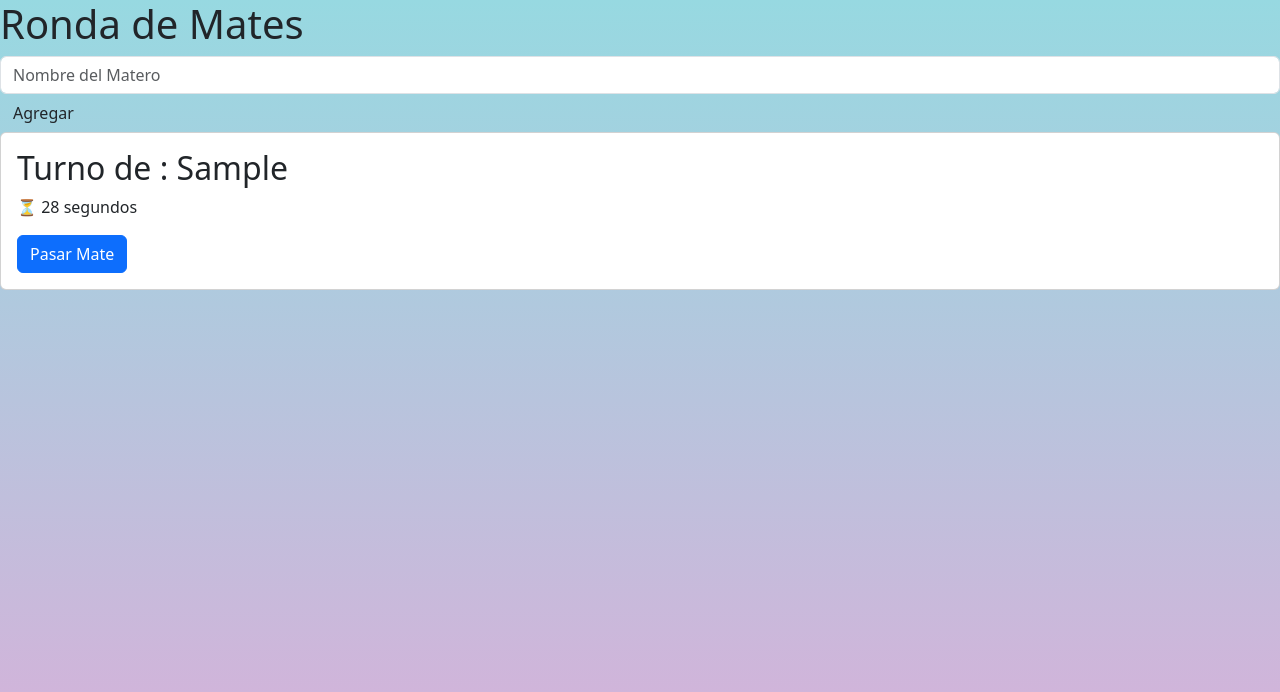
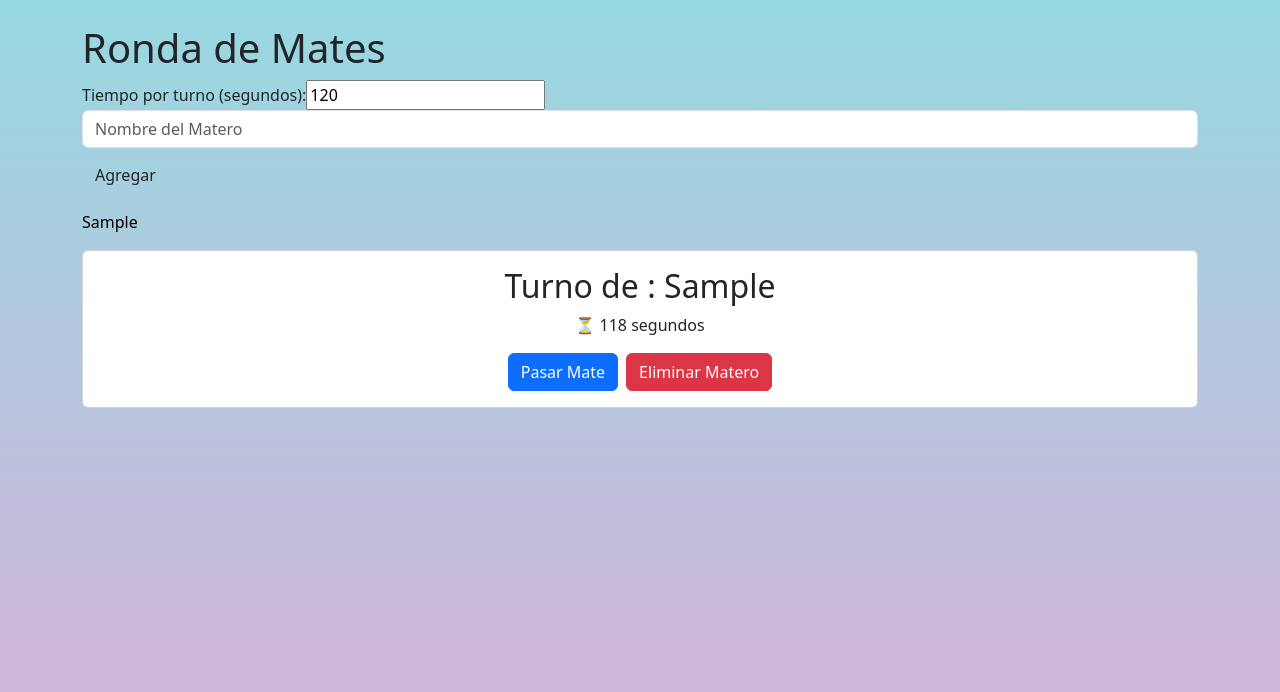
Before and after one commit to BritoAugusto/turnosMate, a React (Vite) app: page / in a window 1280 px wide. Both pictures are taken after typing "Sample" into the empty fields and a click on the button "Agregar". Shown: the top 692 px of the page. Built offline with nearby package versions, Linux system fonts and the light colour scheme.

Commit message:
se agrego una funcion para parsear los objectos json

```diff
--- a/src/App.jsx
+++ b/src/App.jsx
@@ -5,9 +5,9 @@ import MateTurnero from './componentes/MateTurnero.jsx';
 
 function App() {
   return (
-    <>
+    <div className='container mt-4'>
     <MateTurnero/>
-    </>
+    </div>
   )
 }
 
--- a/src/componentes/MateTurnero.jsx
+++ b/src/componentes/MateTurnero.jsx
@@ -2,44 +2,90 @@ import { useEffect, useState, useCallback } from "react";
 import Participantes from "./Participantes";
 import TurnDisplay from "./TurnDisplay";
 
+const getParsedData = (key, defaultValue) => {
+  const storedData = localStorage.getItem(key);
+  try {
+    return storedData ? JSON.parse(storedData) : defaultValue;
+  } catch (e) {
+    console.error(`Error parsing ${key}:`, e);
+    return defaultValue; // fallback to default if parsing fails
+  }
+};
+
 const MateTurnero = () => {
-const [participantes, setParticipantes] = useState([])
-const [turnoActual, setTurnoActual] = useState(0);
-const [tiempoRestante, setTiempoRestante] = useState(30)
-const [tiempoComenzado, setTiempoComenzado] = useState(false)
+  const [participantes, setParticipantes] = useState(()=> getParsedData("participantes", []));
 
-useEffect(()=>{
-    if (tiempoComenzado && tiempoRestante) {
-        const tiempo = setTimeout(()=> setTiempoRestante((prev)=> prev - 1), 1000)
-        return ()=> clearTimeout(tiempo)
-    }else if (tiempoRestante === 0){
-      siguienteTurno()
+  const [turnoActual, setTurnoActual] = useState(getParsedData("turnoActual", 0));
+  const [tiempoPorTurno, setTiempoPorTurno] = useState(getParsedData(localStorage.getItem("tiempoPorTurno"), 120))
+
+  const [tiempoRestante, setTiempoRestante] = useState(tiempoPorTurno);
+  const [tiempoComenzado, setTiempoComenzado] = useState(false);
+
+  useEffect(() => {
+    localStorage.setItem("participantes", JSON.stringify(participantes));
+    localStorage.setItem("turnoActual", JSON.stringify(turnoActual));
+    localStorage.setItem("tiempoPorTurno", JSON.stringify(tiempoPorTurno));
+  }, [participantes, turnoActual, tiempoPorTurno]);
+
+  useEffect(() => {
+    if (tiempoComenzado && tiempoRestante > 0) {
+      const tiempo = setTimeout(
+        () => setTiempoRestante((prev) => prev - 1),
+        1000
+      );
+      return () => clearTimeout(tiempo);
+    }else if (tiempoRestante === 0) {
+        siguienteTurno()
     }
-}, [tiempoRestante, tiempoComenzado])
+  }, [tiempoRestante, tiempoComenzado]);
 
-const agregarMatero = useCallback((nombre)=>{
-    setParticipantes((prev)=> [...prev, nombre]);
-    if(participantes.length === 0) setTiempoComenzado(true);
+  const agregarMatero = (nombre) => {
+      setParticipantes((prev) => [...prev, nombre]);
+      if (participantes.length === 0) setTiempoComenzado(true);
+    }
 
-}, [participantes])
+   const eliminarMatero = (index)=>{
+setParticipantes((prev) =>{
+    const nuevaLista = prev.filter((_, i) => i !== index);
+    if (nuevaLista.length === 0) {
+        setTiempoComenzado(false)
+        setTurnoActual(0)
+    }else if (index === turnoActual){
+        setTurnoActual((prev)=> (prev >= nuevaLista.length  ? 0 : prev))
+    }
+    return nuevaLista;
+   });
+   };
 
-const siguienteTurno = ()=>{
-    setTurnoActual((prev)=> (prev + 1) % participantes.length);
-    setTiempoRestante(30);
+  const siguienteTurno = () => {
+    setTurnoActual((prev) => (prev + 1) % participantes.length);
+    setTiempoRestante(tiempoPorTurno);
     setTiempoComenzado(true);
-}
+  };
 
-  return <div>
-    <h1>Ronda de Mates</h1>
-    <Participantes agregarMatero={agregarMatero}/>
-    {participantes.length > 0 && (
+  return (
+    <div>
+      <h1>Ronda de Mates</h1>
+      <label>
+        Tiempo por turno (segundos):
+        <input
+        type="number"
+        value={tiempoPorTurno}
+        onChange={(e) => setTiempoPorTurno(Number(e.target.value))}
+        />
+      </label>
+      <Participantes agregarMatero={agregarMatero} participantes={participantes} />
+      {participantes.length > 0 && (
         <TurnDisplay
-        participantes={participantes[turnoActual]}
-        tiempoRestante={tiempoRestante}
-        siguienteTurno={siguienteTurno}
+          participantes={participantes}
+          turnoActual={turnoActual}
+          tiempoRestante={tiempoRestante}
+          siguienteTurno={siguienteTurno}
+          eliminarMatero={eliminarMatero}
         />
-    )}
-  </div>;
+      )}
+    </div>
+  );
 };
 
 export default MateTurnero;
--- a/src/componentes/Participantes.jsx
+++ b/src/componentes/Participantes.jsx
@@ -1,7 +1,7 @@
 import { useForm } from "react-hook-form";
 import { Button, Form } from "react-bootstrap";
 
-const Participantes = ({agregarMatero}) => {
+const Participantes = ({agregarMatero, participantes}) => {
   const {
     register,
     handleSubmit,
@@ -15,7 +15,7 @@ const onSubmit = (data) =>{
 }
 
   return (
-    <Form onSubmit={handleSubmit(onSubmit)}>
+    <Form onSubmit={handleSubmit(onSubmit)} className="mb-3">
       <Form.Group>
         <Form.Control
           type="text"
@@ -24,19 +24,36 @@ const onSubmit = (data) =>{
             required: "El nombre es obligatorio",
             minLength: {
               value: 3,
-              mensaje: "El nombre debe tener al menos 3 caracteres",
+              message: "El nombre debe tener al menos 3 caracteres",
             },
             maxLength: {
               value: 20,
-              mensaje: "El nombre no debe tener mas de 20 caracteres",
+              message: "El nombre no debe tener mas de 20 caracteres",
             },
           })}
         />
-        <Button variant="sucess" type="submit">
+        <Button variant="sucess" type="submit" className="mt-2">
           Agregar
         </Button>
       </Form.Group>
-      <Form.Text>{errors.nombre?.mensaje}</Form.Text>
+      {errors.nombre && (
+        <Form.Text className="text-danger">{errors.nombre.message}</Form.Text>
+      )}
+      <ul className="list-unstyled mt-3">
+        {participantes.map((nombre, index) => (
+          <li
+            key={index}
+            style={{
+              fontSize: index === participantes.turnoActual ? "1.5em" : "1em", // Aumenta el tamaño del nombre del turno actual
+              fontWeight:
+                index === participantes.turnoActual ? "bold" : "normal", // Resalta el nombre
+              color: index === participantes.turnoActual ? "red" : "black", // Cambia el color del turno actual
+            }}
+          >
+            {nombre}
+          </li>
+        ))}
+      </ul>
     </Form>
   );
 };
--- a/src/componentes/TurnDisplay.jsx
+++ b/src/componentes/TurnDisplay.jsx
@@ -2,11 +2,11 @@ import { Button, Card } from "react-bootstrap";
 import Swal from "sweetalert2";
 
 
-const TurnDisplay = ({participantes, tiempoRestante, siguienteTurno}) => {
+const TurnDisplay = ({participantes, turnoActual, tiempoRestante, siguienteTurno, eliminarMatero}) => {
   return (
-    <Card>
+    <Card className="text-center mt-3">
       <Card.Body>
-        <h2>Turno de : {participantes}</h2>
+        <h2>Turno de : {participantes[turnoActual]}</h2>
         <p>⏳ {tiempoRestante} segundos</p>
         <Button
         variant="primary"
@@ -18,9 +18,15 @@ const TurnDisplay = ({participantes, tiempoRestante, siguienteTurno}) => {
             });
             siguienteTurno();
           }}
-
         >
           Pasar Mate
+        </Button>
+        <Button
+        variant="danger"
+        className="ms-2"
+        onClick={()=> eliminarMatero(turnoActual)}
+        >
+          Eliminar Matero
         </Button>
       </Card.Body>
     </Card>
```
